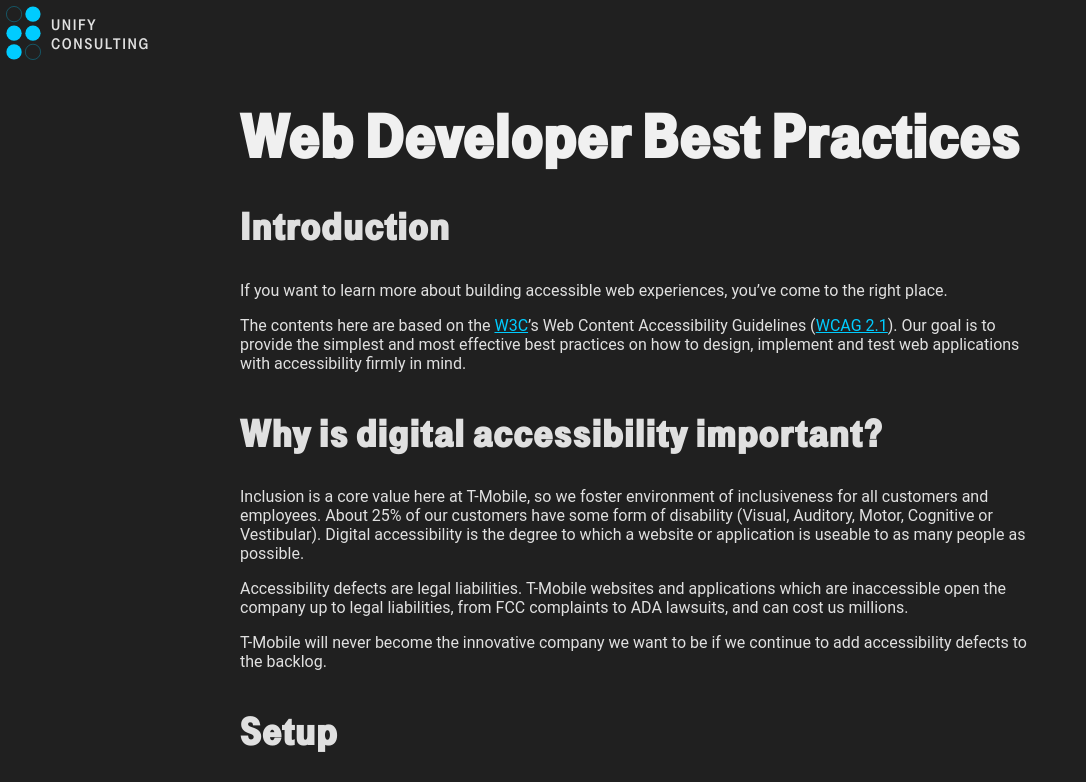
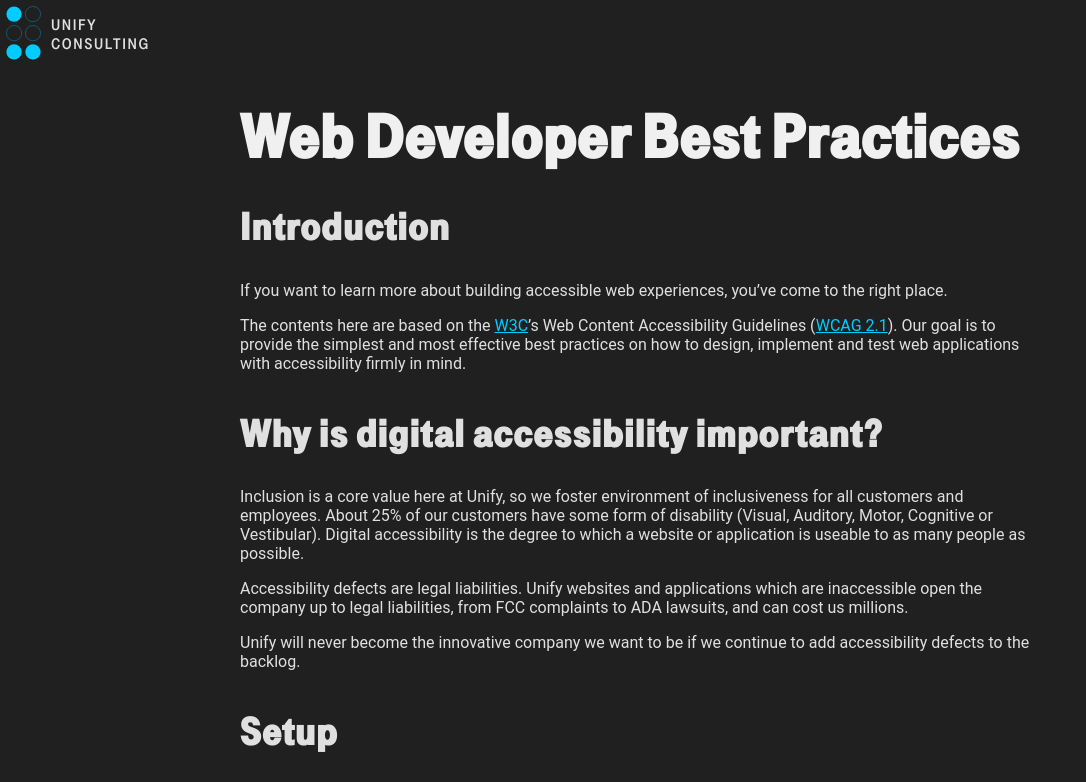
Before and after one commit to bobbyroe/developer-best-practices, a plain HTML site: page index.html in a window 1280 px wide. Shown: the top 782 px of the page, without its empty margins (0-1086 px from the left). Drawn offline with Linux system fonts and the light colour scheme; files whose address does not match are found by name.

Commit message:
svg + company name

```diff
--- a/index.html
+++ b/index.html
@@ -8,7 +8,7 @@
   </head>
   <body>
     <header>
-      <img class="logo-img" src="./assets/T.svg" height="100%" alt="Braile T Logo" />
+      <img class="logo-img" src="./assets/U.svg" height="100%" alt="Braile T Logo" />
       <span class="logo-title">UNIFY CONSULTING</span>
     </header>
     <main>
@@ -29,18 +29,18 @@
       </p>
       <h2 id="why">Why is digital accessibility important?</h2>
       <p>
-        Inclusion is a core value here at T-Mobile, so we foster environment of inclusiveness for
-        all customers and employees. About 25% of our customers have some form of disability
-        (Visual, Auditory, Motor, Cognitive or Vestibular). Digital accessibility is the degree to
-        which a website or application is useable to as many people as possible.
+        Inclusion is a core value here at Unify, so we foster environment of inclusiveness for all
+        customers and employees. About 25% of our customers have some form of disability (Visual,
+        Auditory, Motor, Cognitive or Vestibular). Digital accessibility is the degree to which a
+        website or application is useable to as many people as possible.
       </p>
       <p>
-        Accessibility defects are legal liabilities. T-Mobile websites and applications which are
+        Accessibility defects are legal liabilities. Unify websites and applications which are
         inaccessible open the company up to legal liabilities, from FCC complaints to ADA lawsuits,
         and can cost us millions.
       </p>
       <p>
-        T-Mobile will never become the innovative company we want to be if we continue to add
+        Unify will never become the innovative company we want to be if we continue to add
         accessibility defects to the backlog.
       </p>
       <h2 id="setup">Setup</h2>
```
Also changed, not shown: assets/T.svg (deleted), assets/U.svg (added).
